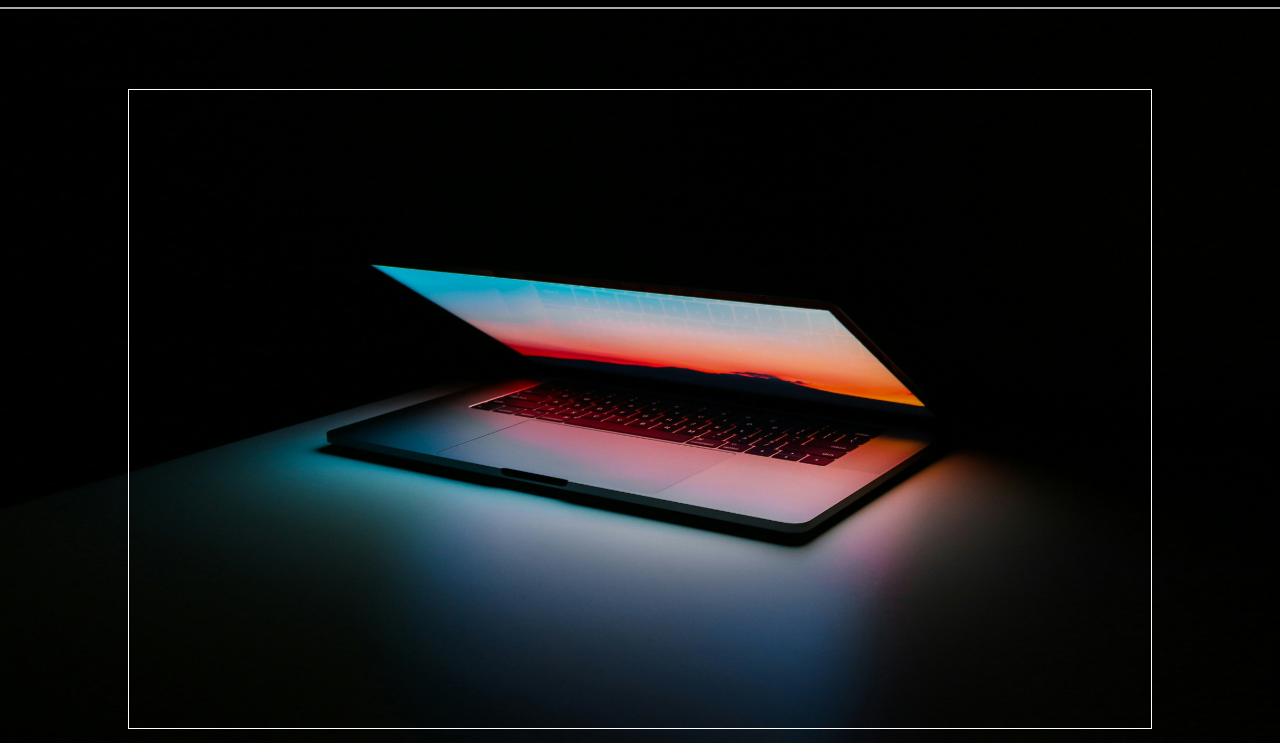
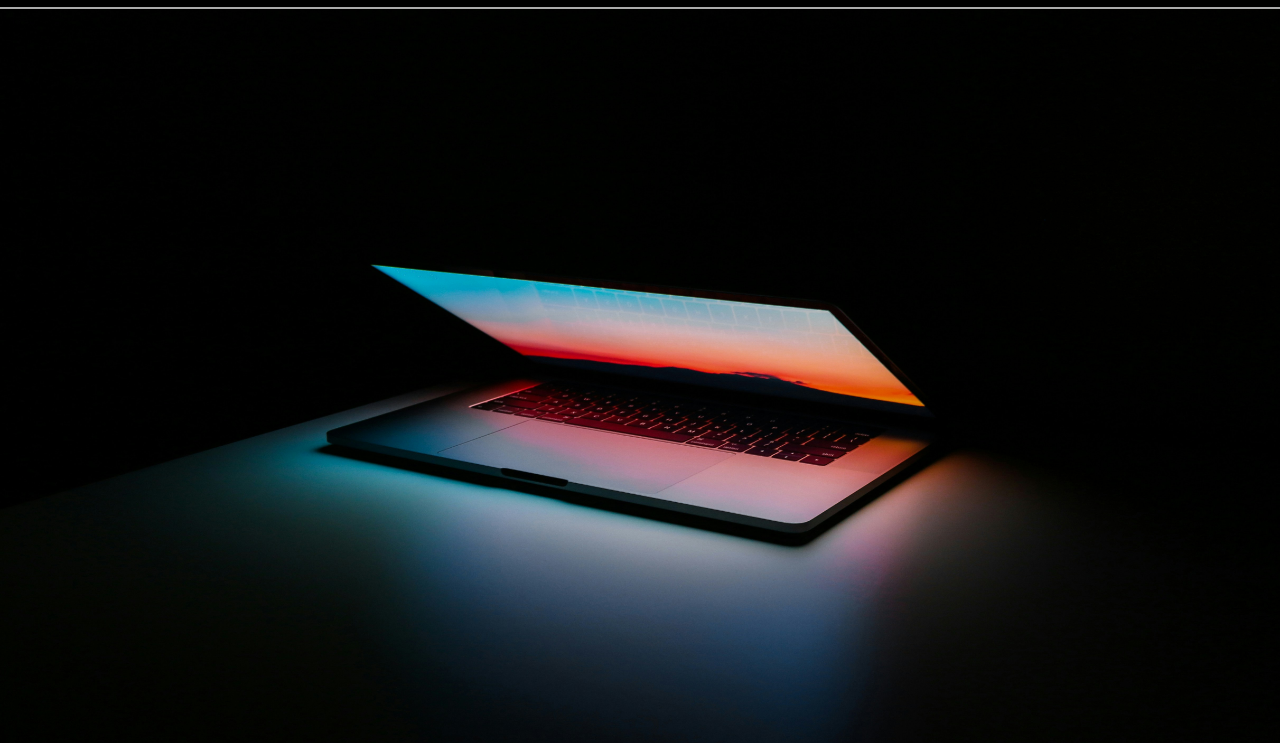
Before and after one commit to SILLY-CODEER5/responsive_web, a plain HTML site: page index.htm in a window 1280 px wide. Shown: the part 57-800 px from the top of the page. Drawn offline with Linux system fonts and the light colour scheme.

Commit message:
Add files via upload

```diff
--- a/style.css
+++ b/style.css
@@ -81,21 +81,6 @@ nav {
 .nav-item {
   list-style: none;
 }
-/* .nav-items a {
-        text-decoration: none;
-        color: black;
-        font-weight: 700;
-        text-transform: uppercase;
-        font-family: "Lucida Sans", "Lucida Sans Regular", "Lucida Grande",
-          "Lucida Sans Unicode", Geneva, Verdana, sans-serif;
-        transition: 0.3s ease-in-out;
-        padding: 0.5rem 1rem;
-      }
-      .nav-items a:hover {
-        color: rgb(230, 27, 12);
-        border-radius: 50px;
-        background-color: beige;
-      } */
 .hamburger {
   display: none;
   cursor: pointer;
@@ -110,7 +95,6 @@ nav {
   background-color: rgb(255, 255, 255);
 }
 li {
-  /* text-decoration: none; */
   list-style: none;
 }
 a {
@@ -135,7 +119,7 @@ a {
 }
 #hero {
   width: 100%;
-  border: 1px solid white;
+  /* border: 1px solid white; */
 }
 .page2 {
   background-image: url(ramon-salinero-vEE00Hx5d0Q-unsplash.jpg);
```
